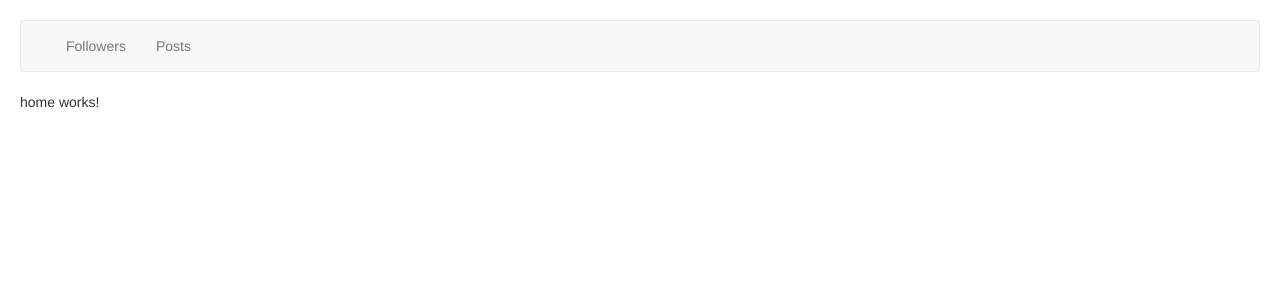
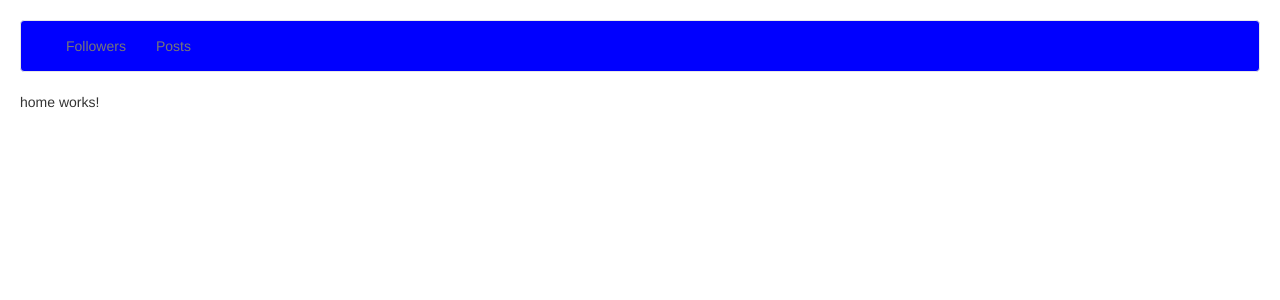
Before and after one commit to VitaliyDragun1990/angular-demo-project, an Angular app: page / in a window 1280 px wide. Shown: the top 300 px of the page. Built offline with nearby package versions, Linux system fonts and the light colour scheme.

Commit message:
Add new environment and register it

```diff
--- a/src/app/rout_http_section/navbar/navbar.component.html
+++ b/src/app/rout_http_section/navbar/navbar.component.html
@@ -1,4 +1,6 @@
-<nav class="navbar navbar-default">
+<nav
+  [style.backgroundColor]="backgroundColor"
+  class="navbar navbar-default">
   <div class="container-fluid">
     <div class="collapse navbar-collapse">
       <ul class="nav navbar-nav">
--- a/src/app/rout_http_section/navbar/navbar.component.ts
+++ b/src/app/rout_http_section/navbar/navbar.component.ts
@@ -1,4 +1,5 @@
 import { Component, OnInit } from '@angular/core';
+import { environment } from '../../../environments/environment';
 
 @Component({
   selector: 'app-navbar',
@@ -6,6 +7,7 @@ import { Component, OnInit } from '@angular/core';
   styleUrls: ['./navbar.component.css']
 })
 export class NavbarComponent implements OnInit {
+  backgroundColor = environment.navBarBackgroundColor;
 
   constructor() { }
 
--- a/src/environments/environment.prod.ts
+++ b/src/environments/environment.prod.ts
@@ -1,3 +1,4 @@
 export const environment = {
-  production: true
+  production: true,
+  navBarBackgroundColor: 'white'
 };
--- a/src/environments/environment.ts
+++ b/src/environments/environment.ts
@@ -4,5 +4,6 @@
 // The list of which env maps to which file can be found in `.angular-cli.json`.
 
 export const environment = {
-  production: false
+  production: false,
+  navBarBackgroundColor: 'blue'
 };
```
Also changed, not shown: .angular-cli.json, 1 other file (tests, documents, lock files or other folders).
